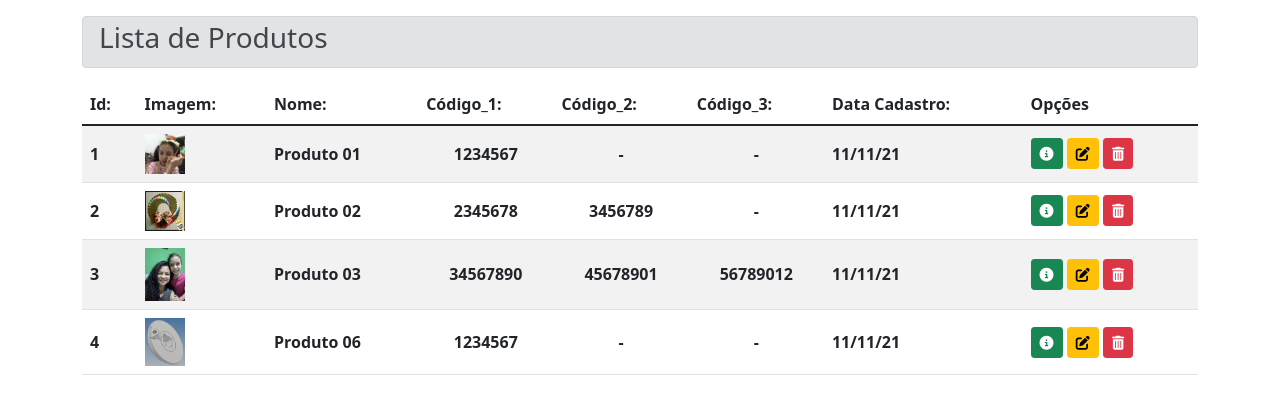
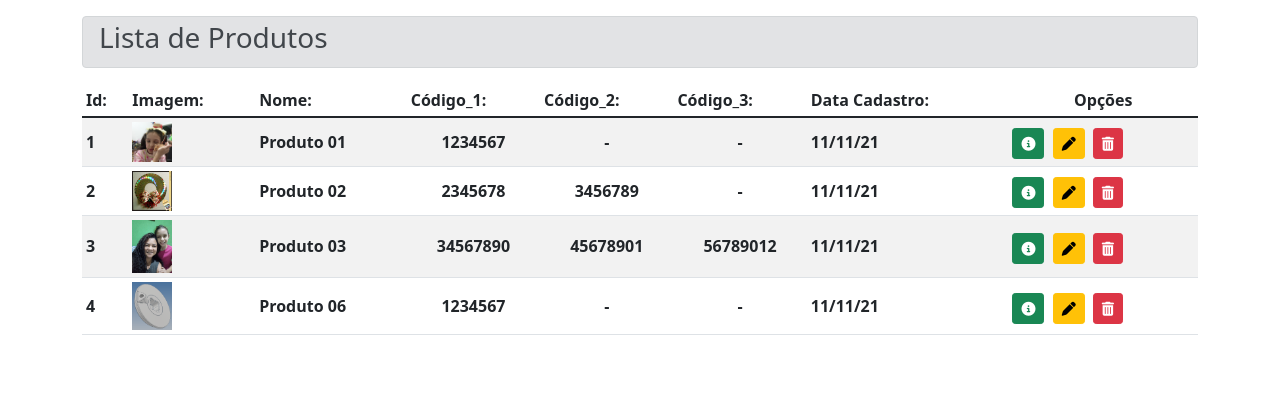
Before and after one commit to fernandes-draw/project_manager, a Django app: page / in a window 1280 px wide. Shown: the part 56-470 px from the top of the page. Run offline with Django 3.2, Linux system fonts and the light colour scheme; data comes from the database, SQL or seed files in the repository; lists and menus that the app fills with data are empty; some libraries are stand-ins or nearby versions.

Commit message:
Ajustes lista de produtos

```diff
--- a/produto/templates/produto/index.html
+++ b/produto/templates/produto/index.html
@@ -7,7 +7,7 @@
 
 {% block content %}
 <div class="table-resposive">
-    <table class="table table-striped align-middle table-hover">
+    <table class="table table-striped align-middle table-hover table-sm">
         <thead>
             <tr>
                 <th scope="col">Id:</th>
@@ -17,7 +17,7 @@
                 <th scope="col">Código_2:</th>
                 <th scope="col">Código_3:</th>
                 <th scope="col">Data Cadastro:</th>
-                <th scope="col">Opções</th>
+                <th scope="col" class="text-center">Opções</th>
             </tr>
         </thead>
         <tbody>
@@ -32,10 +32,10 @@
                 <th scope="row" class="text-center">{{ produto.codigo_03 }}</th>
                 <th scope="row">{{ produto.data_cadastro | date:'d/m/y' }}</th>
                 <th scope="row">
-                    <a class="btn btn-success btn-sm" href="{% url 'produto:detalhe' produto.id %}"><i
+                    <a class="btn btn-success btn-sm me-1 mt-1" href="{% url 'produto:detalhe' produto.id %}"><i
                             class="fas fa-info-circle"></i></a>
-                    <a class="btn btn-warning btn-sm" href=""><i class="fas fa-edit"></i></a>
-                    <a class="btn btn-danger btn-sm" href=""><i class="fas fa-trash-alt"></i></a>
+                    <a class="btn btn-warning btn-sm me-1 mt-1" href=""><i class="fas fa-pen"></i></a>
+                    <a class="btn btn-danger btn-sm mt-1" href=""><i class="fas fa-trash-alt"></i></a>
                 </th>
             </tr>
             {% endfor %}
```
